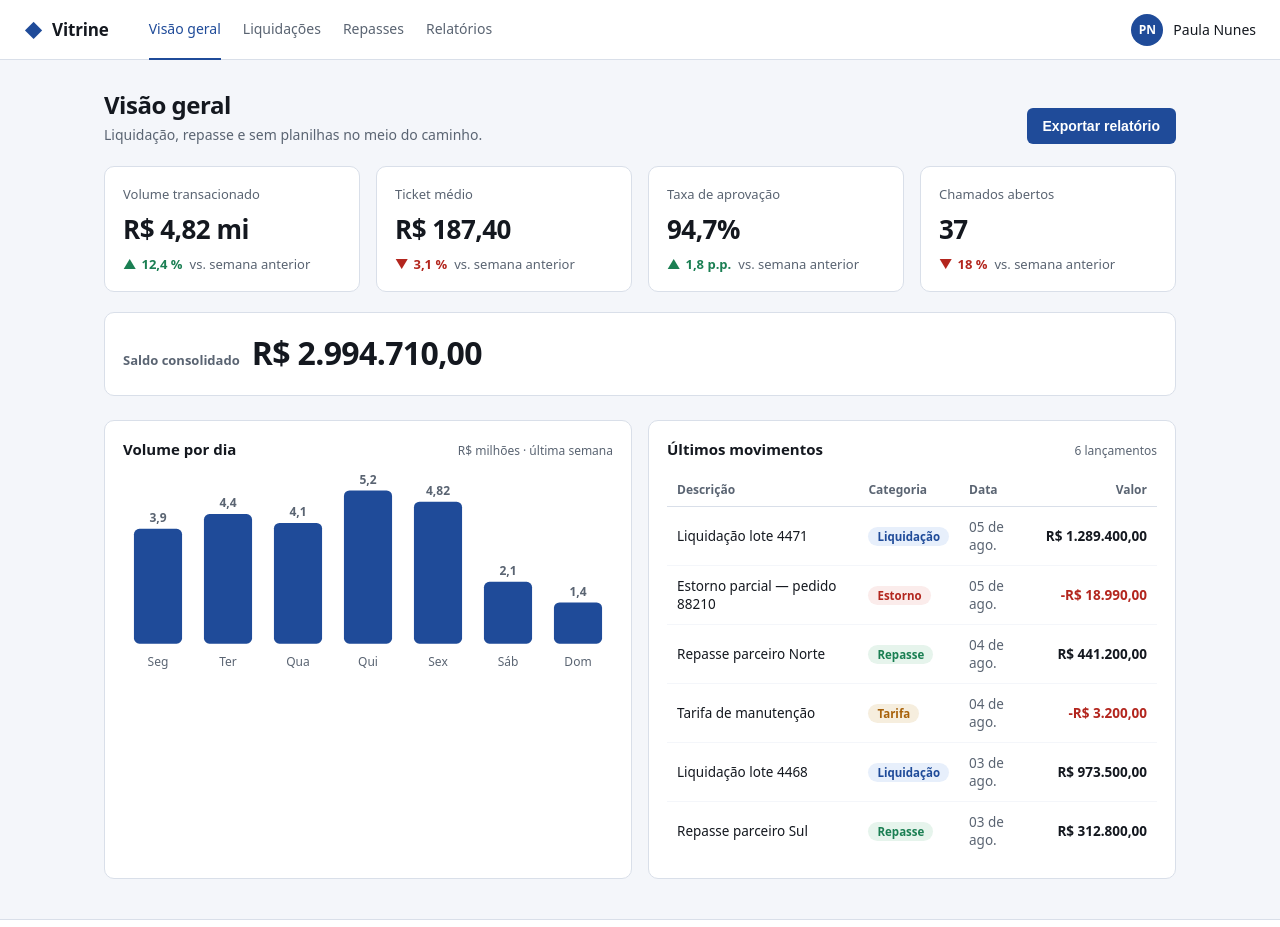
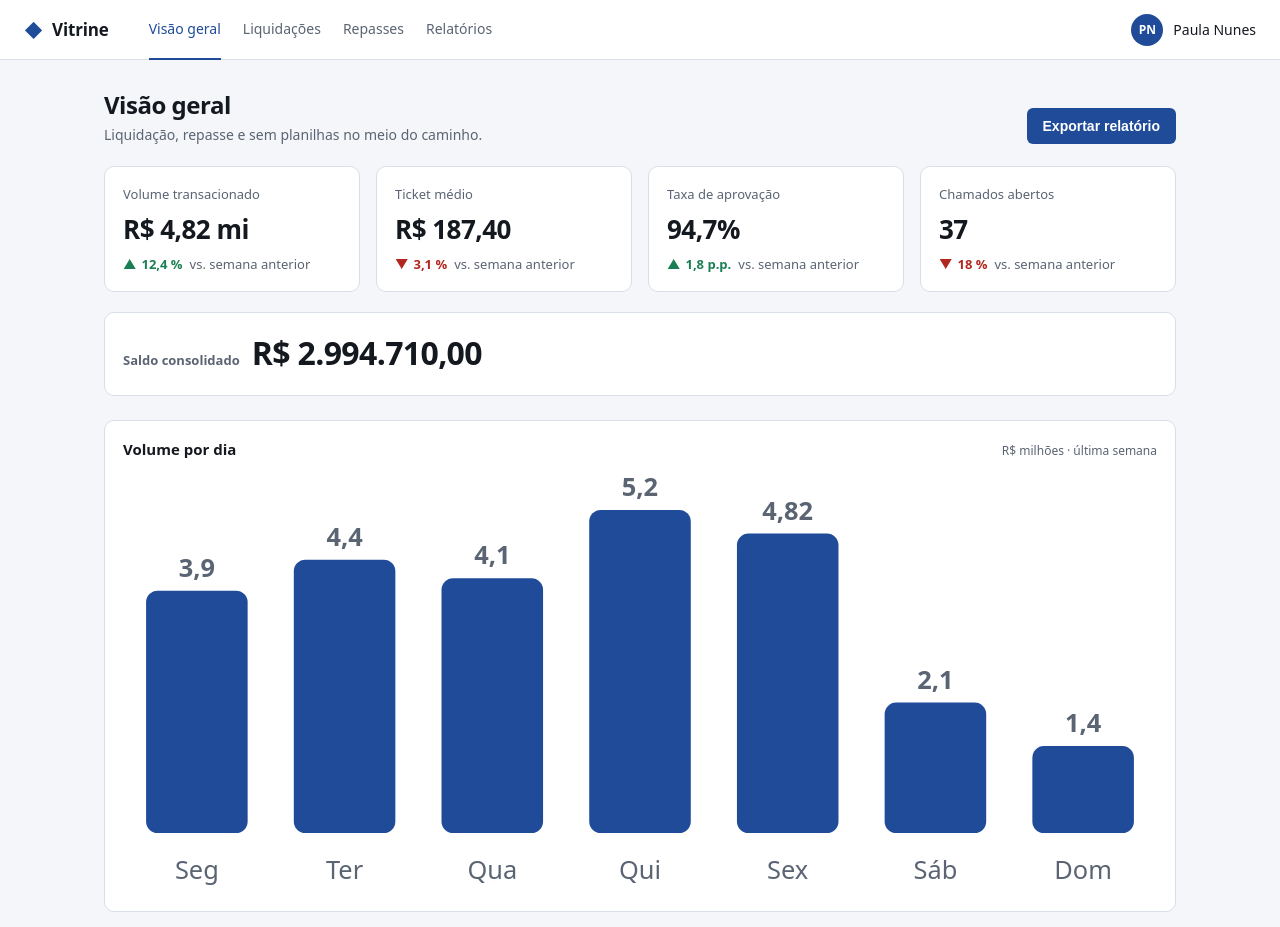
Before and after one commit to fcamaraLeo/synforce-vitrine-alfa, a React (Vite) app: page / in a window 1280 px wide. Shown: the top 927 px of the page. Built offline with nearby package versions, Linux system fonts and the light colour scheme.

Commit message:
implementacao#14: Corrigir o que o gate reprovou: Trocar tamanho dos cards Volume por dia e Últimos movimentos
Unidade: trocar tamanho do carde de Volume por dia
Instancia: implementacao#14
Contrato: implementacao v1 (12b730066a640187)
Modelo: deepseek/deepseek-v4-flash

```diff
--- a/src/estilos.css
+++ b/src/estilos.css
@@ -144,11 +144,12 @@ body {
 .metrica-periodo { color: var(--texto-suave); font-weight: 400; margin-left: 2px; }
 
 /* ── Painéis ──────────────────────────────────────────────────────────── */
+/* Uma coluna só: cada card (Volume por dia e Últimos movimentos) ocupa a
+   largura inteira do container, como o card de Saldo consolidado. */
 .grade-paineis {
   display: grid;
-  grid-template-columns: 1fr 1fr;
+  grid-template-columns: 1fr;
   gap: 16px;
-  transition: grid-template-columns 300ms ease;
 }
 .grafico-cabecalho {
   display: flex;
@@ -204,13 +205,7 @@ tr:last-child td { border-bottom: 0; }
   background: var(--fundo);
 }
 
-/* ── Painéis: empilha abaixo de 1024px ────────────────────────────────── */
-@media (max-width: 1023px) {
-  .grade-paineis { grid-template-columns: 1fr; }
-}
-
 @media (max-width: 860px) {
   .grade-metricas { grid-template-columns: repeat(2, 1fr); }
-  .grade-paineis { grid-template-columns: 1fr; }
   .topo-nav { display: none; }
 }
```
Also changed, not shown: 1 other file (tests, documents, lock files or other folders).
